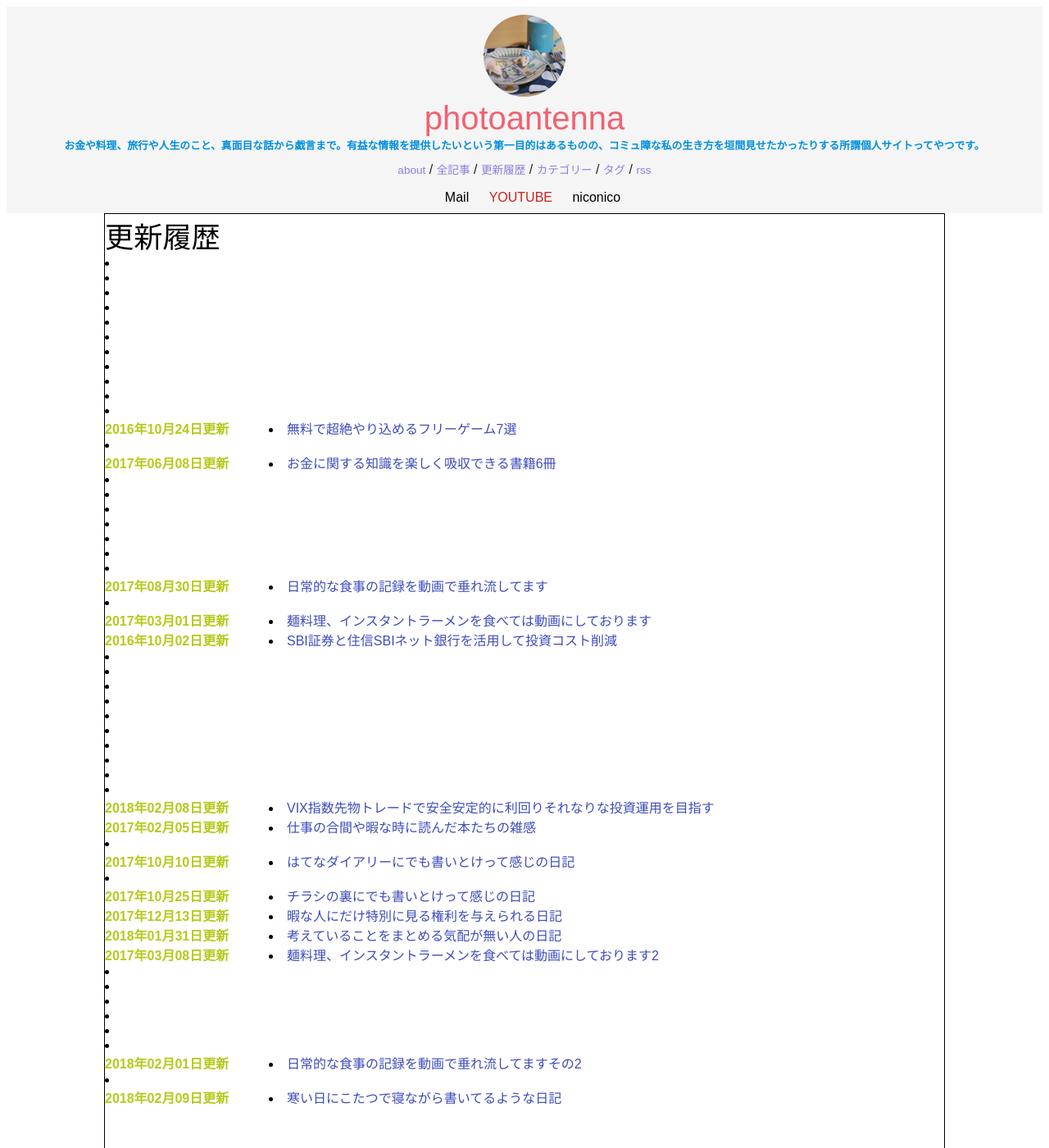
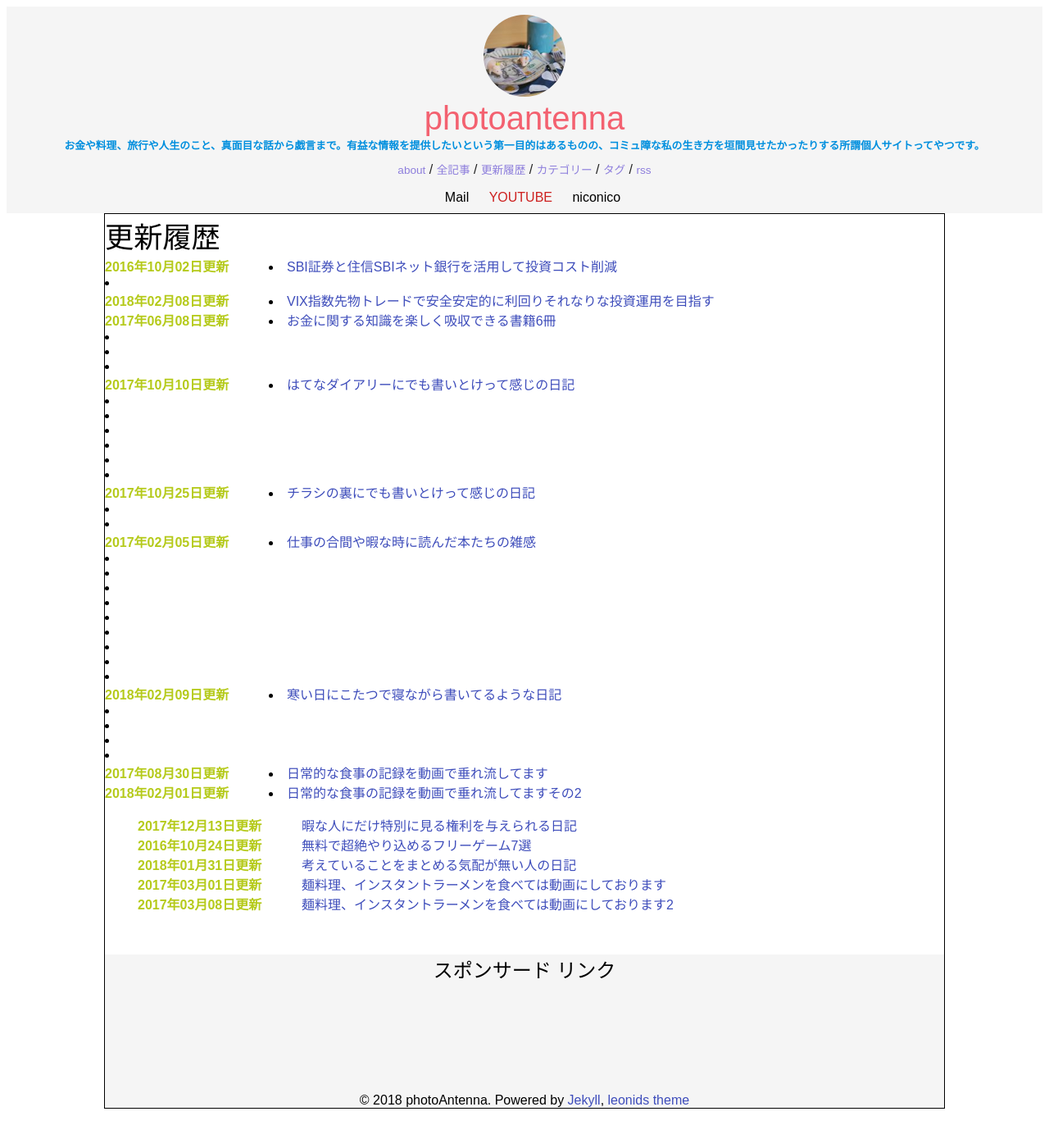
Before and after one commit to photoantenna/photoantenna.github.io, a Jekyll site: the page built from update.html, in a window 1280 px wide and 1400 px high. Shown: the whole window at 82% size. Built offline with Jekyll 4.4.1, drawn with Linux system fonts in a browser that asks for light colours.

Commit message:
Update update.html

```diff
--- a/update.html
+++ b/update.html
@@ -6,7 +6,7 @@
 
 <div class="archive">
   <div class="timeline" id="timeline">
-    {% assign updated = (site.posts | sort: 'path') %}
+    {% assign updated = (site.posts | sort: 'title') %}
     {% for post in updated %}
     {% unless post.next %}
 
```
